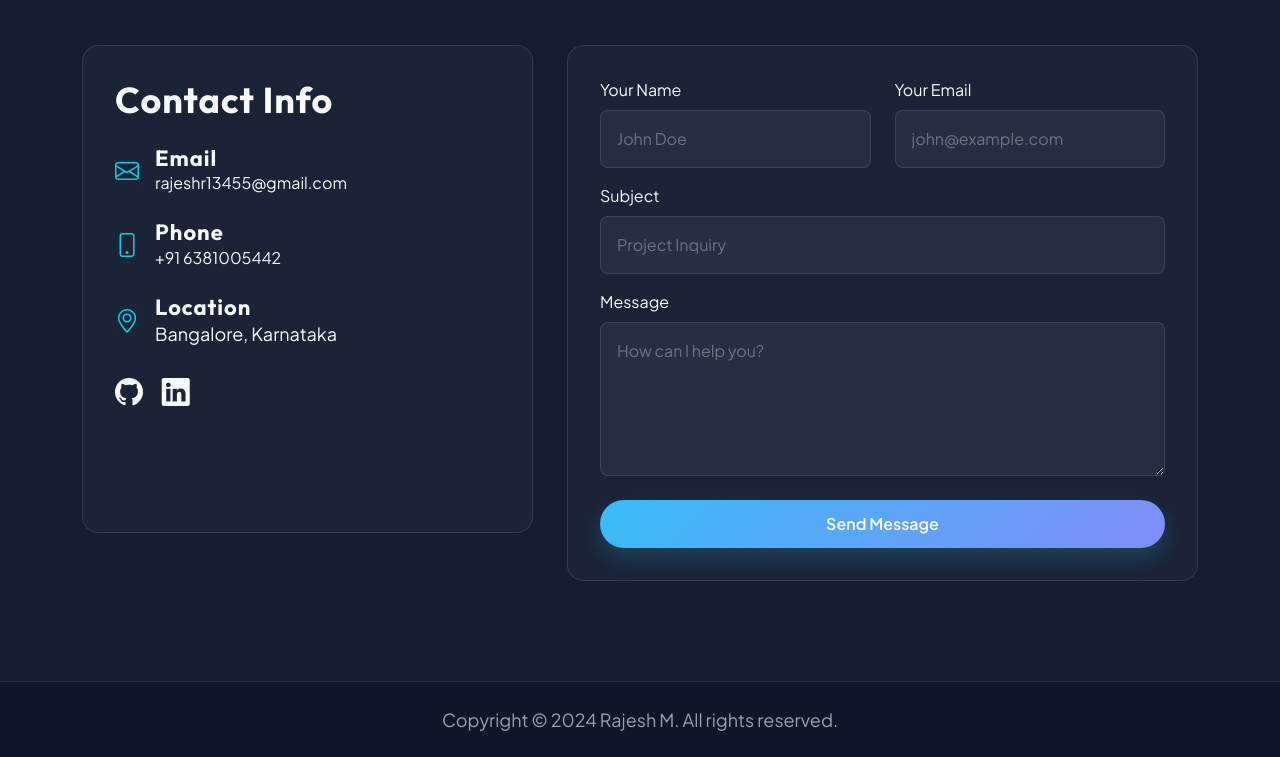
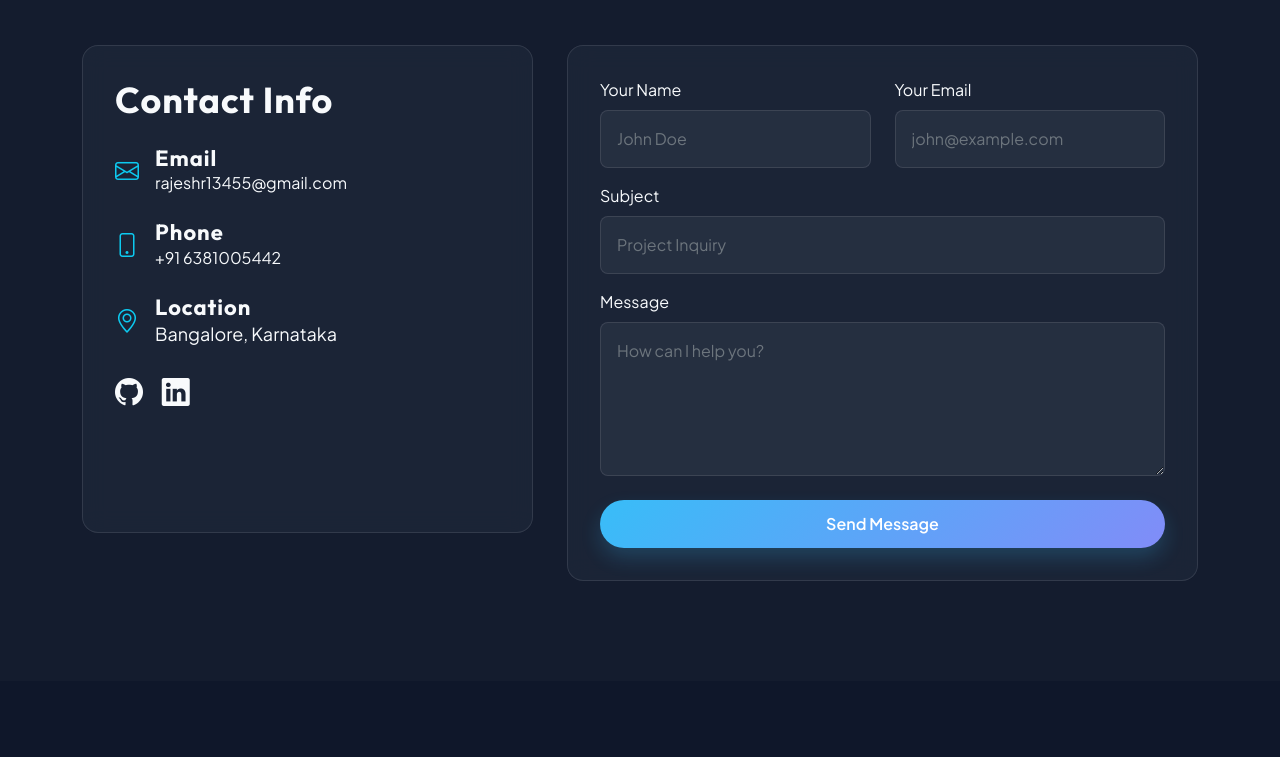
Before and after one commit to rajesh-m98/Portfolio, a plain HTML site: page index.html in a window 1280 px wide. Shown: the part 4417-5174 px from the top of the page. After the commit the page ends 5098 px from the top, so only its background shows below. Drawn offline with nearby package versions, Linux system fonts and the light colour scheme.

Commit message:
removed unwanted lines of code

```diff
--- a/index.html
+++ b/index.html
@@ -1101,11 +1101,6 @@
 
     </main>
 
-    <footer class="text-center py-4" style="background: var(--nav-bg); border-top: var(--glass-border);">
-        <div class="container">
-            <p class="mb-0" style="color: var(--text-secondary);">Copyright © 2024 Rajesh M. All rights reserved.</p>
-        </div>
-    </footer>
 
     <!-- JS Files -->
     <script src="js/jquery.min.js"></script>
```
